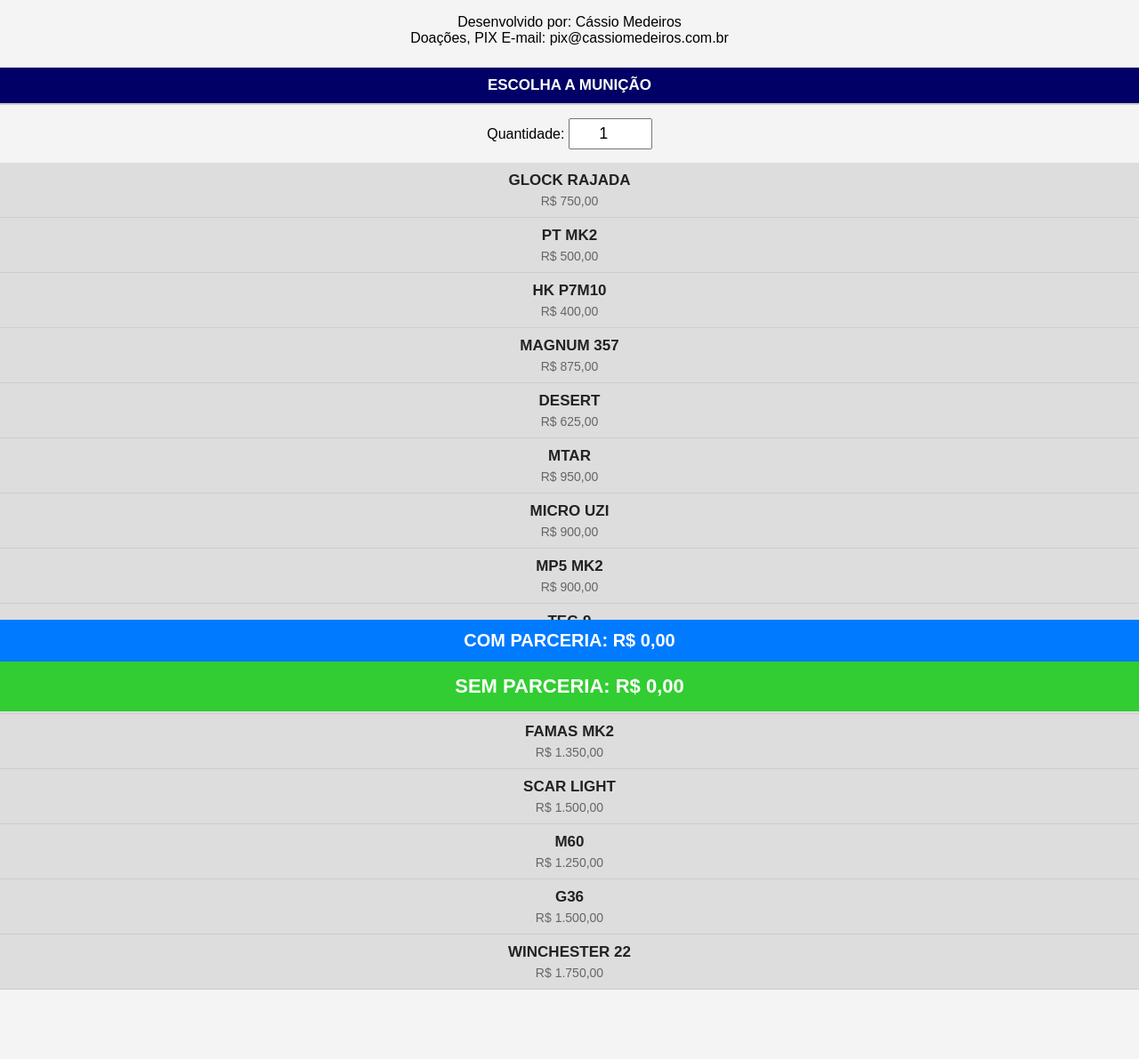
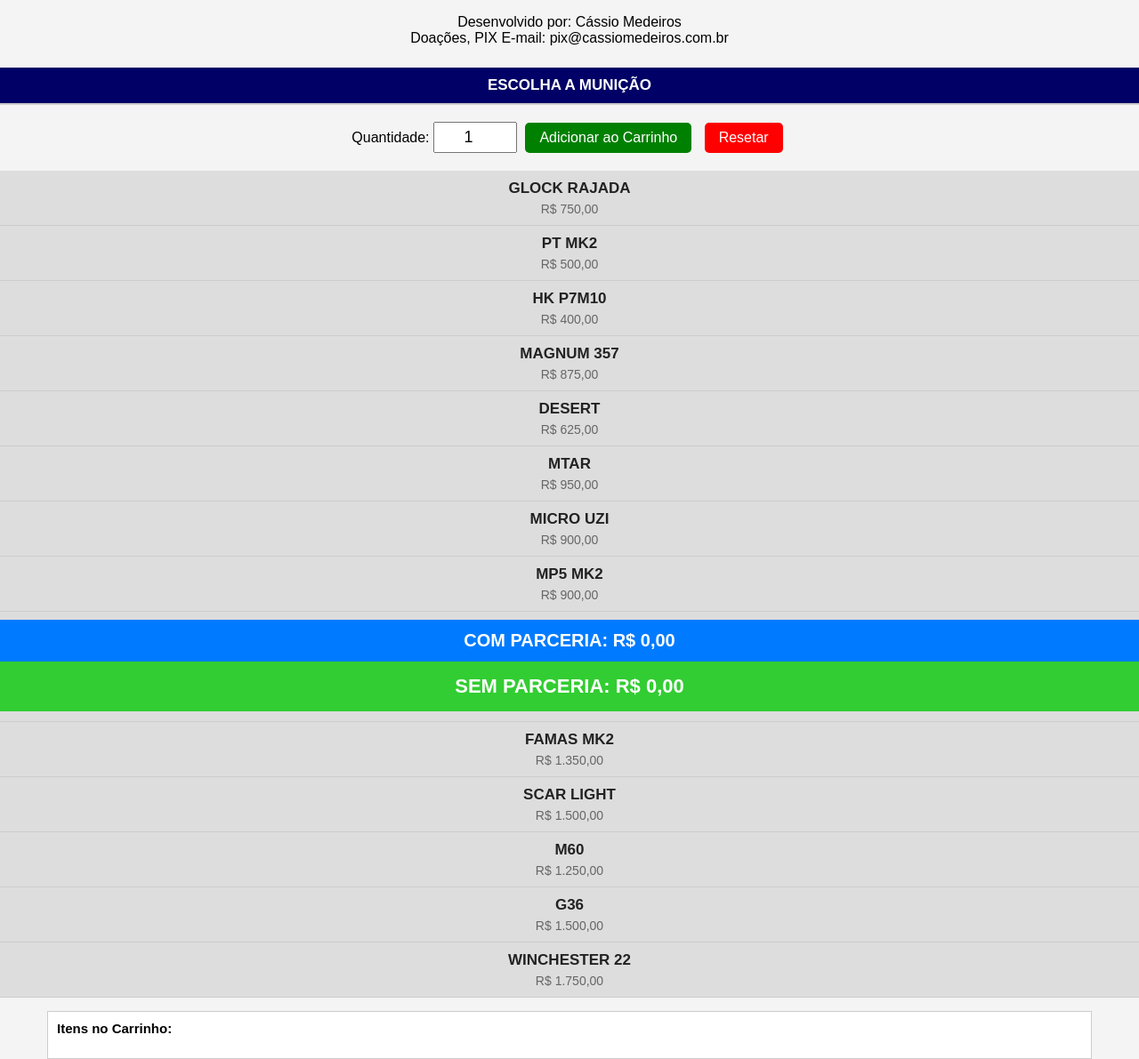
Before and after one commit to cassiomdrs/calc-gtarp-19, a plain HTML site: page index.html in a window 1280 px wide. Shown: the whole page at 89% size. Drawn offline with Linux system fonts and the light colour scheme.

Commit message:
index.html

```diff
--- a/index.html
+++ b/index.html
@@ -13,10 +13,8 @@
       display: flex;
       flex-direction: column;
       align-items: center;
-      justify-content: flex-start;
-      padding-bottom: 120px; /* espaço para o visor fixo */
+      padding-bottom: 140px;
     }
-
     h2 {
       width: 100%;
       padding: 10px 0;
@@ -28,7 +26,6 @@
       color: #fff;
       margin-top: 8px;
     }
-
     .produto {
       width: 100%;
       padding: 10px 0;
@@ -39,46 +36,62 @@
       cursor: pointer;
       transition: background-color 0.3s;
     }
-
-    .produto:last-child {
-      border-bottom: none;
-    }
-
     .produto span.nome {
       display: block;
       font-weight: bold;
       font-size: 17px;
       color: #222;
     }
-
     .produto span.preco {
       display: block;
       font-size: 14px;
       color: #666;
       margin-top: 5px;
     }
-
     .produto.selecionado {
       background-color: #00bfff;
       color: white;
     }
-
     .produto.selecionado span.preco {
       color: #f0f0f0;
     }
-
     #quantidade-container {
       margin: 15px;
       text-align: center;
     }
-
     #quantidade {
       font-size: 18px;
       padding: 5px;
       width: 80px;
       text-align: center;
     }
-
+    #adicionar, #resetar {
+      margin: 5px;
+      padding: 8px 16px;
+      border: none;
+      border-radius: 5px;
+      cursor: pointer;
+      font-size: 16px;
+    }
+    #adicionar {
+      background: green;
+      color: white;
+    }
+    #resetar {
+      background: red;
+      color: white;
+    }
+    #carrinho {
+      width: 90%;
+      margin: 15px auto;
+      padding: 10px;
+      background: #fff;
+      border: 1px solid #ccc;
+      font-size: 15px;
+    }
+    #carrinho ul {
+      padding-left: 20px;
+    }
     #visor {
       position: fixed;
       bottom: 0;
@@ -88,17 +101,15 @@
       font-size: 22px;
       font-weight: bold;
     }
-
     #desconto {
-      background-color: #007bff; /* fundo azul */
+      background-color: #007bff;
       color: white;
       display: block;
       padding: 12px 0;
       font-size: 20px;
     }
-
     #total {
-      background-color: #32cd32; /* fundo verde */
+      background-color: #32cd32;
       color: white;
       display: block;
       padding: 15px 0;
@@ -113,67 +124,29 @@
 
   <div id="quantidade-container">
     Quantidade: <input type="number" id="quantidade" min="1" value="1">
+    <button id="adicionar">Adicionar ao Carrinho</button>
+    <button id="resetar">Resetar</button>
   </div>
 
-  <div class="produto" data-preco="750">
-    <span class="nome">GLOCK RAJADA</span>
-    <span class="preco">R$ 750,00</span>
-  </div>
-  <div class="produto" data-preco="500">
-    <span class="nome">PT MK2</span>
-    <span class="preco">R$ 500,00</span>
-  </div>
-  <div class="produto" data-preco="400">
-    <span class="nome">HK P7M10</span>
-    <span class="preco">R$ 400,00</span>
-  </div>
-  <div class="produto" data-preco="875">
-    <span class="nome">MAGNUM 357</span>
-    <span class="preco">R$ 875,00</span>
-  </div>
-  <div class="produto" data-preco="625">
-    <span class="nome">DESERT</span>
-    <span class="preco">R$ 625,00</span>
-  </div>
-  <div class="produto" data-preco="950">
-    <span class="nome">MTAR</span>
-    <span class="preco">R$ 950,00</span>
-  </div>
-  <div class="produto" data-preco="900">
-    <span class="nome">MICRO UZI</span>
-    <span class="preco">R$ 900,00</span>
-  </div>
-  <div class="produto" data-preco="900">
-    <span class="nome">MP5 MK2</span>
-    <span class="preco">R$ 900,00</span>
-  </div>
-  <div class="produto" data-preco="1000">
-    <span class="nome">TEC-9</span>
-    <span class="preco">R$ 1.000,00</span>
-  </div>
-  <div class="produto" data-preco="1100">
-    <span class="nome">AK-47</span>
-    <span class="preco">R$ 1.100,00</span>
-  </div>
-  <div class="produto" data-preco="1350">
-    <span class="nome">FAMAS MK2</span>
-    <span class="preco">R$ 1.350,00</span>
-  </div>
-  <div class="produto" data-preco="1500">
-    <span class="nome">SCAR LIGHT</span>
-    <span class="preco">R$ 1.500,00</span>
-  </div>
-  <div class="produto" data-preco="1250">
-    <span class="nome">M60</span>
-    <span class="preco">R$ 1.250,00</span>
-  </div>
-  <div class="produto" data-preco="1500">
-    <span class="nome">G36</span>
-    <span class="preco">R$ 1.500,00</span>
-  </div>
-  <div class="produto" data-preco="1750">
-    <span class="nome">WINCHESTER 22</span>
-    <span class="preco">R$ 1.750,00</span>
+  <div class="produto" data-preco="750"><span class="nome">GLOCK RAJADA</span><span class="preco">R$ 750,00</span></div>
+  <div class="produto" data-preco="500"><span class="nome">PT MK2</span><span class="preco">R$ 500,00</span></div>
+  <div class="produto" data-preco="400"><span class="nome">HK P7M10</span><span class="preco">R$ 400,00</span></div>
+  <div class="produto" data-preco="875"><span class="nome">MAGNUM 357</span><span class="preco">R$ 875,00</span></div>
+  <div class="produto" data-preco="625"><span class="nome">DESERT</span><span class="preco">R$ 625,00</span></div>
+  <div class="produto" data-preco="950"><span class="nome">MTAR</span><span class="preco">R$ 950,00</span></div>
+  <div class="produto" data-preco="900"><span class="nome">MICRO UZI</span><span class="preco">R$ 900,00</span></div>
+  <div class="produto" data-preco="900"><span class="nome">MP5 MK2</span><span class="preco">R$ 900,00</span></div>
+  <div class="produto" data-preco="1000"><span class="nome">TEC-9</span><span class="preco">R$ 1.000,00</span></div>
+  <div class="produto" data-preco="1100"><span class="nome">AK-47</span><span class="preco">R$ 1.100,00</span></div>
+  <div class="produto" data-preco="1350"><span class="nome">FAMAS MK2</span><span class="preco">R$ 1.350,00</span></div>
+  <div class="produto" data-preco="1500"><span class="nome">SCAR LIGHT</span><span class="preco">R$ 1.500,00</span></div>
+  <div class="produto" data-preco="1250"><span class="nome">M60</span><span class="preco">R$ 1.250,00</span></div>
+  <div class="produto" data-preco="1500"><span class="nome">G36</span><span class="preco">R$ 1.500,00</span></div>
+  <div class="produto" data-preco="1750"><span class="nome">WINCHESTER 22</span><span class="preco">R$ 1.750,00</span></div>
+
+  <div id="carrinho">
+    <strong>Itens no Carrinho:</strong>
+    <ul id="lista-carrinho"></ul>
   </div>
 
   <div id="visor">
@@ -186,42 +159,61 @@
     const descontoSpan = document.getElementById('desconto');
     const totalSpan = document.getElementById('total');
     const quantidadeInput = document.getElementById('quantidade');
+    const listaCarrinho = document.getElementById('lista-carrinho');
+    const btnAdicionar = document.getElementById('adicionar');
+    const btnResetar = document.getElementById('resetar');
 
     let produtoSelecionado = null;
+    let carrinho = [];
 
-    function calcularTotal() {
-      if (!produtoSelecionado) {
-        descontoSpan.innerText = 'COM PARCERIA: R$ 0,00';
-        totalSpan.innerText = 'SEM PARCERIA: R$ 0,00';
-        return;
-      }
-
-      const preco = parseInt(produtoSelecionado.getAttribute('data-preco'));
-      const quantidade = parseInt(quantidadeInput.value) || 0;
-      const total = preco * quantidade;
-      const desconto = total * 0.8; // 20% a menos
-
-      descontoSpan.innerText = 'COM PARCERIA: R$ ' + desconto.toLocaleString('pt-BR', {
-        minimumFractionDigits: 2,
-        maximumFractionDigits: 2
-      });
-
-      totalSpan.innerText = 'SEM PARCERIA: R$ ' + total.toLocaleString('pt-BR', {
-        minimumFractionDigits: 2,
-        maximumFractionDigits: 2
-      });
-    }
-
+    // Selecionar produto
     produtos.forEach(produto => {
       produto.addEventListener('click', () => {
         produtos.forEach(p => p.classList.remove('selecionado'));
         produto.classList.add('selecionado');
         produtoSelecionado = produto;
-        calcularTotal();
       });
     });
 
-    quantidadeInput.addEventListener('input', calcularTotal);
+    // Adicionar ao carrinho
+    btnAdicionar.addEventListener('click', () => {
+      if (!produtoSelecionado) return alert('Selecione um produto primeiro!');
+      const nome = produtoSelecionado.querySelector('.nome').innerText;
+      const preco = parseInt(produtoSelecionado.getAttribute('data-preco'));
+      const quantidade = parseInt(quantidadeInput.value) || 1;
+
+      carrinho.push({ nome, preco, quantidade });
+      atualizarCarrinho();
+    });
+
+    // Resetar a calculadora
+    btnResetar.addEventListener('click', () => {
+      carrinho = [];
+      produtoSelecionado = null;
+      produtos.forEach(p => p.classList.remove('selecionado'));
+      listaCarrinho.innerHTML = '';
+      descontoSpan.innerText = 'COM PARCERIA: R$ 0,00';
+      totalSpan.innerText = 'SEM PARCERIA: R$ 0,00';
+      quantidadeInput.value = 1;
+    });
+
+    function atualizarCarrinho() {
+      listaCarrinho.innerHTML = '';
+      let total = 0;
+      carrinho.forEach(item => {
+        const subtotal = item.preco * item.quantidade;
+        const descontoItem = subtotal * 0.8;
+        total += subtotal;
+
+        const li = document.createElement('li');
+        li.innerText = `${item.quantidade}x ${item.nome} = R$ ${subtotal.toLocaleString('pt-BR',{minimumFractionDigits:2})} | Com parceria: R$ ${descontoItem.toLocaleString('pt-BR',{minimumFractionDigits:2})}`;
+        listaCarrinho.appendChild(li);
+      });
+
+      const desconto = total * 0.8;
+      descontoSpan.innerText = 'COM PARCERIA: R$ ' + desconto.toLocaleString('pt-BR',{minimumFractionDigits:2});
+      totalSpan.innerText = 'SEM PARCERIA: R$ ' + total.toLocaleString('pt-BR',{minimumFractionDigits:2});
+    }
   </script>
 </body>
 </html>
```
